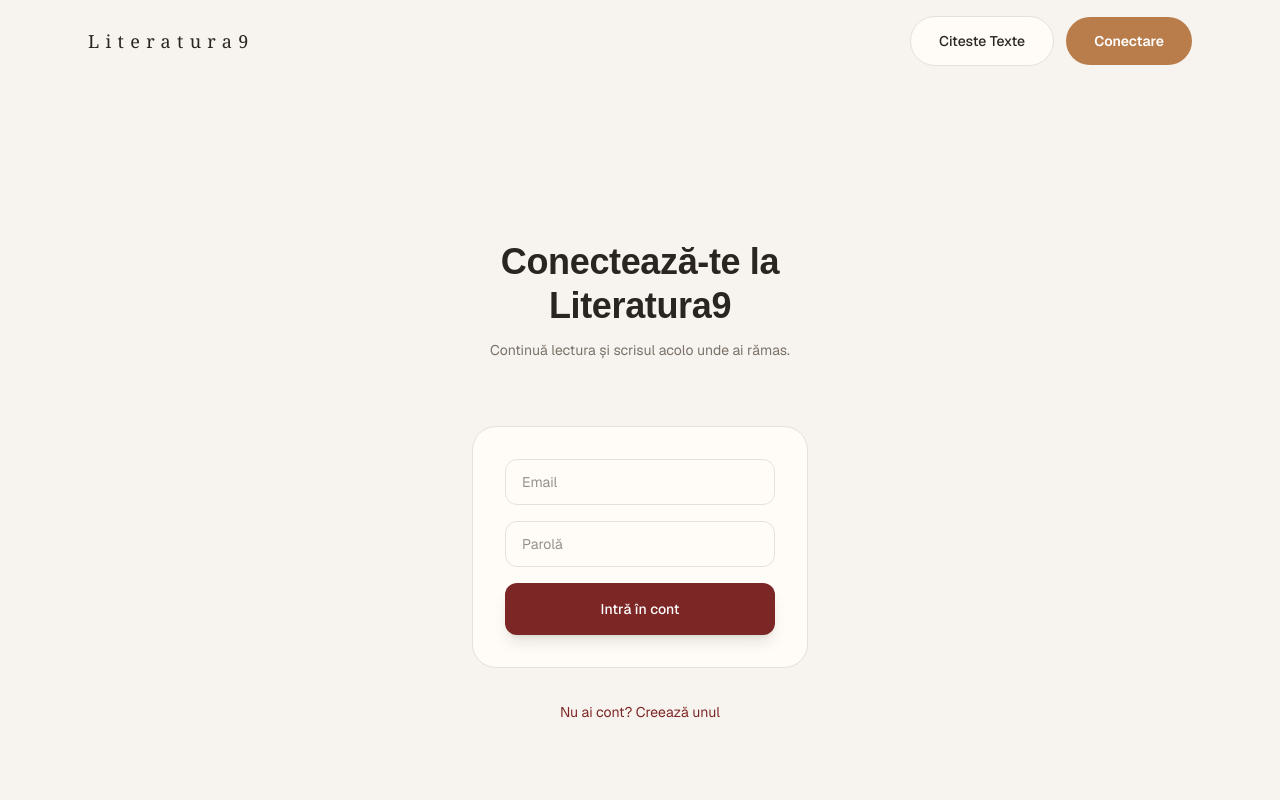
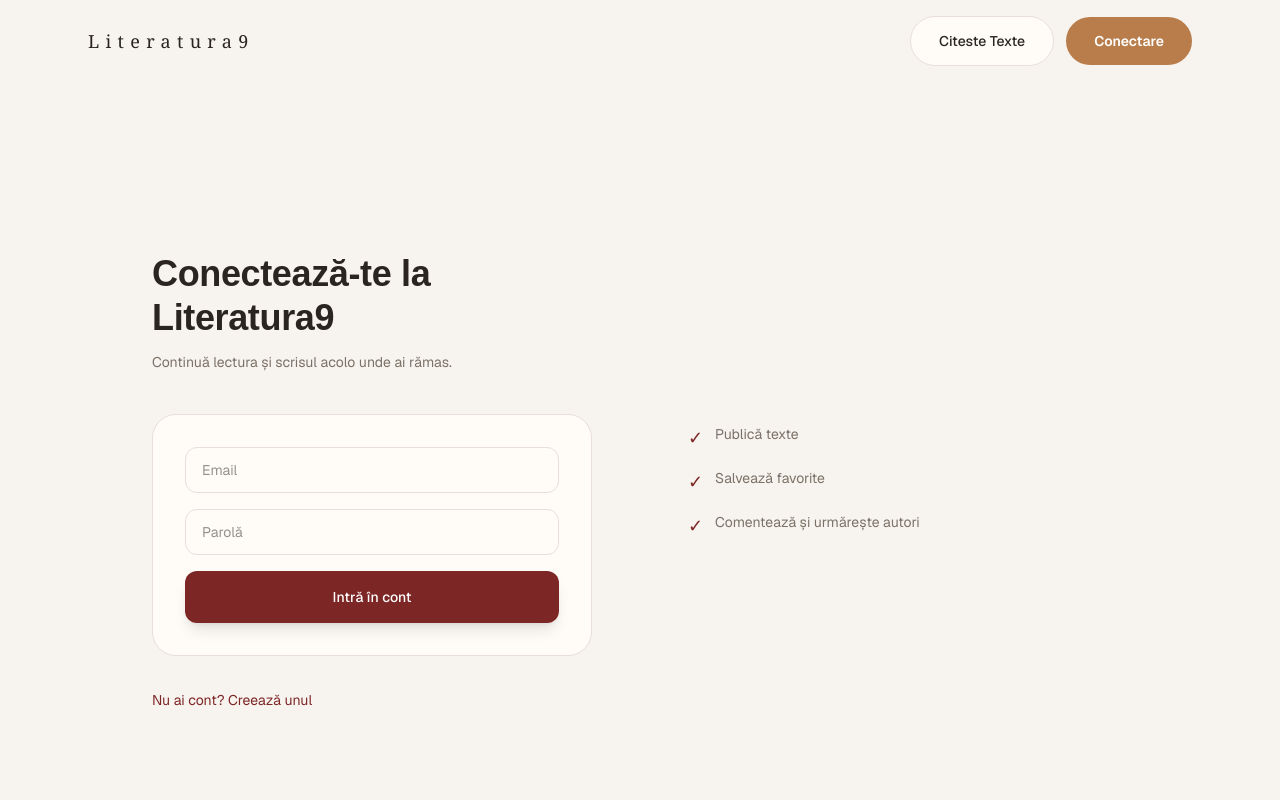
Before and after one commit to magique99/lit-app, a Next.js app: page /login in a window 1280 px wide. Shown: the top 800 px of the page. Built offline with nearby package versions, Linux system fonts and the light colour scheme; no server answers.

Commit message:
update UX

```diff
--- a/app/login/page.tsx
+++ b/app/login/page.tsx
@@ -63,15 +63,24 @@ export default function LoginPage() {
     accentHover: "#5D1D1D",
   };
 
+  const benefits = [
+    "Publică texte",
+    "Salvează favorite",
+    "Comentează și urmărește autori",
+  ];
+
   return (
     <main className="min-h-screen flex items-center justify-center" style={{ background: C.bg }}>
-      <div className="w-full max-w-sm mx-auto px-6">
+      <div className="w-full max-w-5xl mx-auto px-6">
+        <div className="grid grid-cols-1 lg:grid-cols-2 gap-12 lg:gap-24 items-center">
+          {/* Left: Form */}
+          <div className="lg:order-1">
             {/* Title - Strong focus point */}
-        <div className="text-center mb-16">
-          <h1 className="font-serif text-4xl font-medium leading-tight" style={{ color: C.text }}>
+            <div className="text-center lg:text-left mb-10">
+              <h1 className="font-serif text-3xl sm:text-4xl font-medium leading-tight" style={{ color: C.text }}>
                 {mode === "login" ? "Conectează-te la Literatura9" : "Creează un cont"}
               </h1>
-          <p className="mt-3 text-sm leading-relaxed" style={{ color: C.muted }}>
+              <p className="mt-3 text-sm leading-relaxed max-w-md mx-auto lg:mx-0" style={{ color: C.muted }}>
                 {mode === "login"
                   ? "Continuă lectura și scrisul acolo unde ai rămas."
                   : "Intră în comunitatea celor care scriu și citesc cu inima."}
@@ -126,7 +135,7 @@ export default function LoginPage() {
             </div>
 
             {/* Secondary action - lower visual weight */}
-        <div className="mt-8 text-center">
+            <div className="mt-8 text-center lg:text-left">
               <button
                 onClick={() => setMode(mode === "login" ? "register" : "login")}
                 className="text-sm transition-colors"
@@ -136,6 +145,20 @@ export default function LoginPage() {
               </button>
             </div>
           </div>
+
+          {/* Right: Benefits (desktop only) */}
+          <div className="hidden lg:block lg:order-2">
+            <div className="space-y-4">
+              {benefits.map((benefit, index) => (
+                <div key={index} className="flex items-start gap-3">
+                  <span className="text-lg" style={{ color: C.accent }}>✓</span>
+                  <span className="text-sm" style={{ color: C.muted }}>{benefit}</span>
+                </div>
+              ))}
+            </div>
+          </div>
+        </div>
+      </div>
     </main>
   );
 }
```
Lines whose indentation alone changed are shown as unchanged.
